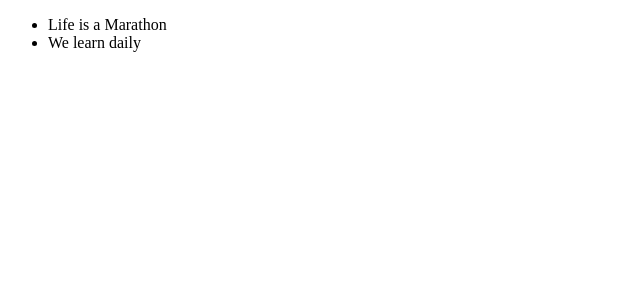
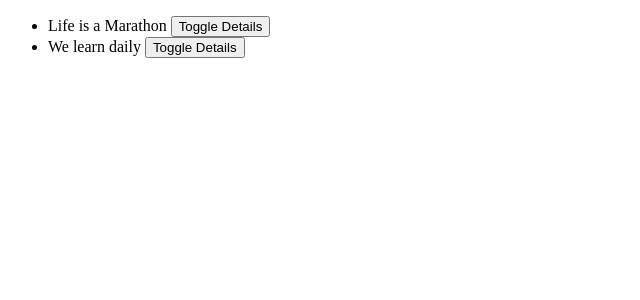
Before and after one commit to sheready/quotes, an Angular app: page / in a window 1280 px wide. Shown: the top 300 px of the page, without its empty margins (0-640 px from the left). Built offline with nearby package versions, Linux system fonts and the light colour scheme.

Commit message:
event bidding and toggle button

```diff
--- a/src/app/app.component.html
+++ b/src/app/app.component.html
@@ -1,7 +1 @@
-<div class="container">
-   <ul>
-     <li *ngFor = 'let quote of quote'>
-       {{quote.quote}}
-     </li>
-   </ul>
-</div>
+<app-quotes></app-quotes>
--- a/src/app/app.component.ts
+++ b/src/app/app.component.ts
@@ -7,10 +7,5 @@ import { Quote } from './quote';
   styleUrls: ['./app.component.css']
 })
 export class AppComponent {
-  title = 'quotes';
-  quote: Quote[] = [
-    {name: 'Sam', author: 'Nipsey Hussle', quote: 'Life is a Marathon'},
-    {name: 'Cane', author: 'Kobe Bryant', quote: 'We learn daily'},
 
-  ];
 }
--- a/src/app/app.module.ts
+++ b/src/app/app.module.ts
@@ -3,10 +3,14 @@ import { NgModule } from '@angular/core';
 
 import { AppRoutingModule } from './app-routing.module';
 import { AppComponent } from './app.component';
+import { QuotesComponent } from './quotes/quotes.component';
+import { DetailComponent } from './detail/detail.component';
 
 @NgModule({
   declarations: [
-    AppComponent
+    AppComponent,
+    QuotesComponent,
+    DetailComponent
   ],
   imports: [
     BrowserModule,
--- /dev/null
+++ b/src/app/detail/detail.component.html
@@ -0,0 +1 @@
+<p>{{quote.description}} ~ {{quote.author}}</p>
--- /dev/null
+++ b/src/app/detail/detail.component.ts
@@ -0,0 +1,18 @@
+import { Component, OnInit, Input } from '@angular/core';
+import { Quote } from '../quote';
+@Component({
+  selector: 'app-detail',
+  templateUrl: './detail.component.html',
+  styleUrls: ['./detail.component.css']
+})
+export class DetailComponent implements OnInit {
+  @Input() quote: Quote;
+  toggleDetails(index){
+    this.quote[index].showDescription = !this.quote[index].showDescription;
+  }
+  constructor() { }
+
+  ngOnInit(): void {
+  }
+
+}
--- a/src/app/quote.ts
+++ b/src/app/quote.ts
@@ -1,5 +1,7 @@
 export class Quote {
-  name: string;
-  author: string;
-  quote: string;
+  showDescription: boolean;
+  constructor(public name: string, public author: string, public quote: string, public description: string){
+    this.showDescription = false;
+  }
+
 }
--- /dev/null
+++ b/src/app/quotes/quotes.component.html
@@ -0,0 +1,9 @@
+<div class="container">
+  <ul>
+    <li *ngFor = 'let quote of quote;let i = index'>
+      {{quote.quote}}
+      <button (click)='toggleDetails(i)'>Toggle Details</button>
+      <app-detail *ngIf='quote.showDescription' [quote] = 'quote'></app-detail>
+    </li>
+  </ul>
+</div>
--- /dev/null
+++ b/src/app/quotes/quotes.component.ts
@@ -0,0 +1,27 @@
+import { Component, OnInit } from '@angular/core';
+import { Quote } from '../quote';
+
+
+@Component({
+  selector: 'app-quotes',
+  templateUrl: './quotes.component.html',
+  styleUrls: ['./quotes.component.css']
+})
+export class QuotesComponent implements OnInit {
+  title = 'quotes';
+  quote: Quote[] = [
+    new Quote('Sam', 'Nipsey Hussle', 'Life is a Marathon', ' The Author is Nipsey Hussle'),
+    new Quote ('Cane', 'Marilyn Monroe', 'We learn daily', ' Great beauty'),
+
+  ];
+  toggleDetails(index){
+    this.quote[index].showDescription = !this.quote[index].showDescription; }
+
+
+
+  constructor() { }
+
+  ngOnInit(): void {
+  }
+
+}
```
Also changed, not shown: src/app/detail/detail.component.css (added), src/app/quotes/quotes.component.css (added), 2 other files (tests, documents, lock files or other folders).
